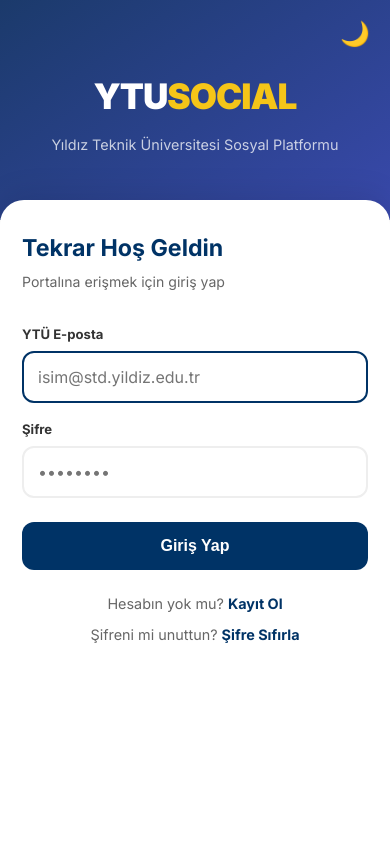
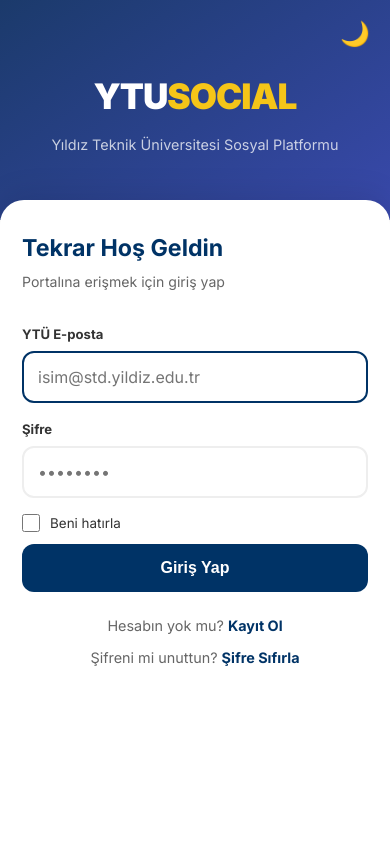
Before and after one commit to MuhammedAkverdi/ytusocial, a Flask app: a page that uses templates/login.html in a window 390 px wide. Run offline with Flask 3, Linux system fonts and the light colour scheme; data that the repository does not hold is empty; some libraries are stand-ins or nearby versions.

Commit message:
12.04.2026 -2

```diff
--- a/routes/auth.py
+++ b/routes/auth.py
@@ -43,6 +43,10 @@
     return (raw_email or '').strip().lower()
 
 
+def _parse_bool_flag(raw_value):
+    return str(raw_value or '').strip().lower() in {'1', 'true', 'yes', 'on'}
+
+
 def _now():
     return datetime.utcnow()
 
@@ -58,8 +62,8 @@
     return bool(user and user.otp_code and user.otp_expires_at and user.otp_expires_at > _now())
 
 
-def _render_verify(email, next_url=None):
-    return render_template('verify.html', email=email, next_url=next_url)
+def _render_verify(email, next_url=None, remember=False):
+    return render_template('verify.html', email=email, next_url=next_url, remember=remember)
 
 
 def _sendgrid_api_key():
@@ -242,10 +246,14 @@
     return _queue_sendgrid_email(subject, email, text_body, html_body)
 
 
-def _verify_redirect(email, next_url=None):
+def _verify_redirect(email, next_url=None, remember=False):
     safe_next = _safe_next_url(next_url)
     if safe_next:
+        if remember:
+            return redirect(url_for('auth.verify', email=email, next=safe_next, remember=1))
         return redirect(url_for('auth.verify', email=email, next=safe_next))
+    if remember:
+        return redirect(url_for('auth.verify', email=email, remember=1))
     return redirect(url_for('auth.verify', email=email))
 
 
@@ -253,18 +261,18 @@
     return render_template('register.html', next_url=next_url)
 
 
-def _render_login(next_url=None):
-    return render_template('login.html', next_url=next_url)
+def _render_login(next_url=None, remember=False):
+    return render_template('login.html', next_url=next_url, remember=remember)
 
 
-def _render_database_unavailable(template_name, next_url=None, email=None):
+def _render_database_unavailable(template_name, next_url=None, email=None, remember=False):
     flash('Veritabanına şu an ulaşılamıyor. Biraz sonra tekrar dene.', 'danger')
     if template_name == 'register':
         return _render_register(next_url)
     if template_name == 'verify':
-        return _render_verify(email, next_url)
+        return _render_verify(email, next_url, remember=remember)
     if template_name == 'login':
-        return _render_login(next_url)
+        return _render_login(next_url, remember=remember)
     if template_name == 'forgot_password':
         return render_template('forgot_password.html')
     if template_name == 'reset_password':
@@ -378,12 +386,13 @@
 def verify(email):
     email = _normalize_email(email)
     next_url = _safe_next_url(request.args.get('next') or request.form.get('next'))
+    remember = _parse_bool_flag(request.args.get('remember') or request.form.get('remember'))
     try:
         user = User.query.filter_by(email=email).first()
     except SQLAlchemyError as exc:
         db.session.rollback()
         _mail_log(f"Doğrulama sırasında veritabanı erişilemedi ({email}): {exc}", 'exception')
-        return _render_database_unavailable('verify', next_url=next_url, email=email)
+        return _render_database_unavailable('verify', next_url=next_url, email=email, remember=remember)
 
     if not user:
         flash("Bu e-posta ile eşleşen bir hesap bulunamadı.", "danger")
@@ -395,7 +404,13 @@
             if next_url:
                 return redirect(next_url)
             return redirect(url_for('main.index'))
-        return redirect(url_for('auth.login', next=next_url) if next_url else url_for('auth.login'))
+        if next_url:
+            if remember:
+                return redirect(url_for('auth.login', next=next_url, remember=1))
+            return redirect(url_for('auth.login', next=next_url))
+        if remember:
+            return redirect(url_for('auth.login', remember=1))
+        return redirect(url_for('auth.login'))
 
     if request.method == 'POST':
         girilen_kod = (request.form.get('kod') or '').strip()
@@ -413,22 +428,22 @@
             except SQLAlchemyError as exc:
                 db.session.rollback()
                 _mail_log(f"Doğrulama kodu onaylanırken veritabanı erişilemedi ({email}): {exc}", 'exception')
-                return _render_database_unavailable('verify', next_url=next_url, email=email)
+                return _render_database_unavailable('verify', next_url=next_url, email=email, remember=remember)
             except Exception as e:
                 db.session.rollback()
                 print(f"Doğrulama Hatası: {e}")
                 flash("Kod onaylanırken bir teknik sorun oluştu!", "danger")
-                return _render_verify(email, next_url)
-            login_user(user)
+                return _render_verify(email, next_url, remember=remember)
+            login_user(user, remember=remember)
             flash("Kod onaylandı! YTU Social'a hoş geldin.", "success")
             if next_url:
                 return redirect(next_url)
             return redirect(url_for('main.index'))
 
         flash("Hata: Girdiğin kod hatalı, lütfen tekrar dene!", "danger")
-        return _render_verify(email, next_url)
+        return _render_verify(email, next_url, remember=remember)
 
-    return _render_verify(email, next_url)
+    return _render_verify(email, next_url, remember=remember)
 
 
 @auth.route('/forgot_password', methods=['GET', 'POST'])
@@ -513,6 +528,7 @@
 @auth.route('/login', methods=['GET', 'POST'])
 def login():
     next_url = _safe_next_url(request.args.get('next') or request.form.get('next'))
+    remember = _parse_bool_flag(request.args.get('remember') or request.form.get('remember'))
     if request.method == 'POST':
         email = _normalize_email(request.form.get('email'))
         password = request.form.get('password') or ''
@@ -521,7 +537,7 @@
         except SQLAlchemyError as exc:
             db.session.rollback()
             _mail_log(f"Giriş sırasında veritabanı erişilemedi ({email}): {exc}", 'exception')
-            return _render_database_unavailable('login', next_url=next_url)
+            return _render_database_unavailable('login', next_url=next_url, remember=remember)
 
         if user and check_password_hash(user.password, password):
             if not user.is_verified:
@@ -538,29 +554,29 @@
                         otp,
                     ):
                         flash("Doğrulama kodu yeniden gönderilemedi.", "danger")
-                        return _render_login(next_url)
+                        return _render_login(next_url, remember=remember)
                 except SQLAlchemyError as exc:
                     db.session.rollback()
                     _mail_log(f"Giriş sırasında veritabanı erişilemedi ({email}): {exc}", 'exception')
-                    return _render_database_unavailable('login', next_url=next_url)
+                    return _render_database_unavailable('login', next_url=next_url, remember=remember)
                 except Exception as e:
                     db.session.rollback()
                     print(f"Giriş Hatası: {e}")
                     flash("Doğrulama kodu yeniden gönderilirken sorun oluştu.", "danger")
-                    return _render_login(next_url)
+                    return _render_login(next_url, remember=remember)
 
                 flash("Hesabın henüz doğrulanmamış. Doğrulama kodu yeniden gönderiliyor.", "info")
-                return _verify_redirect(email, next_url)
+                return _verify_redirect(email, next_url, remember=remember)
 
-            login_user(user)
+            login_user(user, remember=remember)
             if next_url:
                 return redirect(next_url)
             return redirect(url_for('main.index'))
 
         flash("Giriş başarısız! Lütfen bilgilerinizi kontrol edin.", "danger")
-        return _render_login(next_url)
+        return _render_login(next_url, remember=remember)
 
-    return _render_login(next_url)
+    return _render_login(next_url, remember=remember)
 
 
 @auth.route('/logout')
--- a/templates/login.html
+++ b/templates/login.html
@@ -94,6 +94,25 @@
             }
 
             .auth-footer-link { text-align: center; margin-top: 22px; }
+
+            .remember-row { margin: 10px 0 4px; }
+            .remember-label {
+                display: flex;
+                align-items: center;
+                gap: 10px;
+                cursor: pointer;
+                font-size: 0.84rem;
+                line-height: 1.4;
+                color: var(--text-color);
+                user-select: none;
+            }
+            .remember-label input {
+                width: 18px;
+                height: 18px;
+                margin: 0;
+                flex-shrink: 0;
+                accent-color: var(--ytu-lacivert);
+            }
         }
     </style>
 </head>
@@ -167,6 +186,13 @@
                        class="auth-input" autocomplete="current-password">
             </div>
 
+            <div class="remember-row">
+                <label class="remember-label">
+                    <input type="checkbox" name="remember" value="1" {% if remember %}checked{% endif %}>
+                    <span>Beni hatırla</span>
+                </label>
+            </div>
+
             <button type="submit" class="btn-vote" style="width: 100%; margin-top: 20px;">
                 Giriş Yap
             </button>
```
Also changed, not shown: templates/verify.html (+9 -0 lines), 1 other file.
